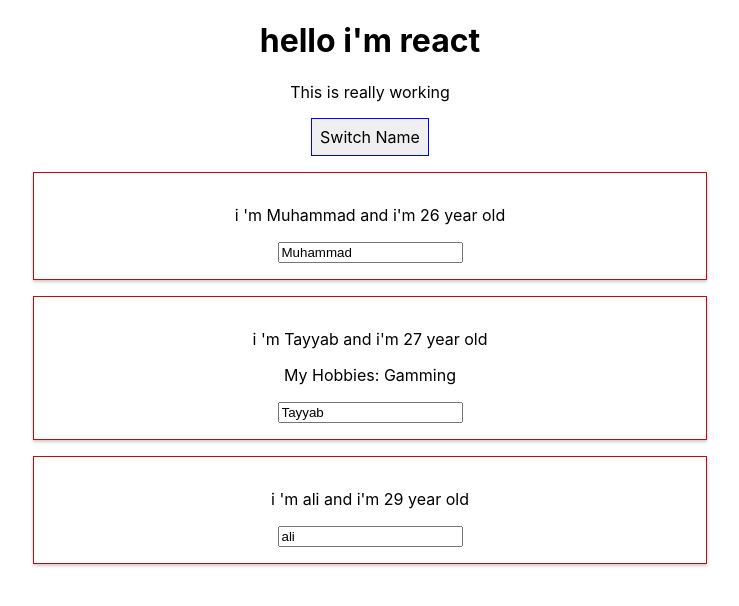
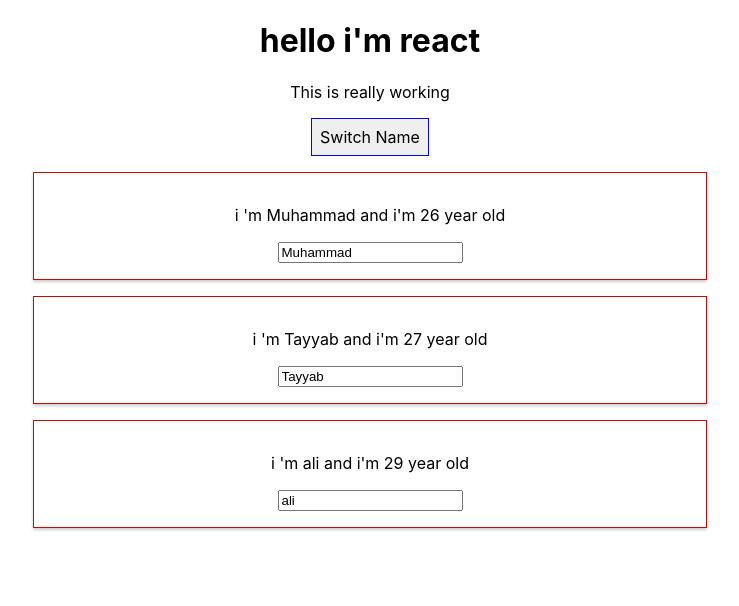
Before and after one commit to talhabutt1996/React, a React (Create React App) app: page / in a window 1280 px wide. Both pictures are taken after a click on the button "Switch Name". Shown: the top 606 px of the page, without its empty margins (270-1009 px from the left). Built offline with nearby package versions, Linux system fonts and the light colour scheme.

Commit message:
print data using list

```diff
--- a/src/App.js
+++ b/src/App.js
@@ -46,12 +46,9 @@
     if (this.state.showPerson) {
       persons = (
         <div>
-          <Person name={this.state.persons[0].name}
-            age={this.state.persons[0].age} changed={this.changeHandler} />
-          <Person name={this.state.persons[1].name}
-            age={this.state.persons[1].age}>My Hobbies: Gamming</Person>
-          <Person name={this.state.persons[2].name}
-            age={this.state.persons[2].age} click={this.switchButtonHandler.bind(this, 'Farzana')} />
+          {this.state.persons.map(person => {
+            return <Person name={person.name} age={person.age} />
+          })}
         </div>
       )
     }
```
